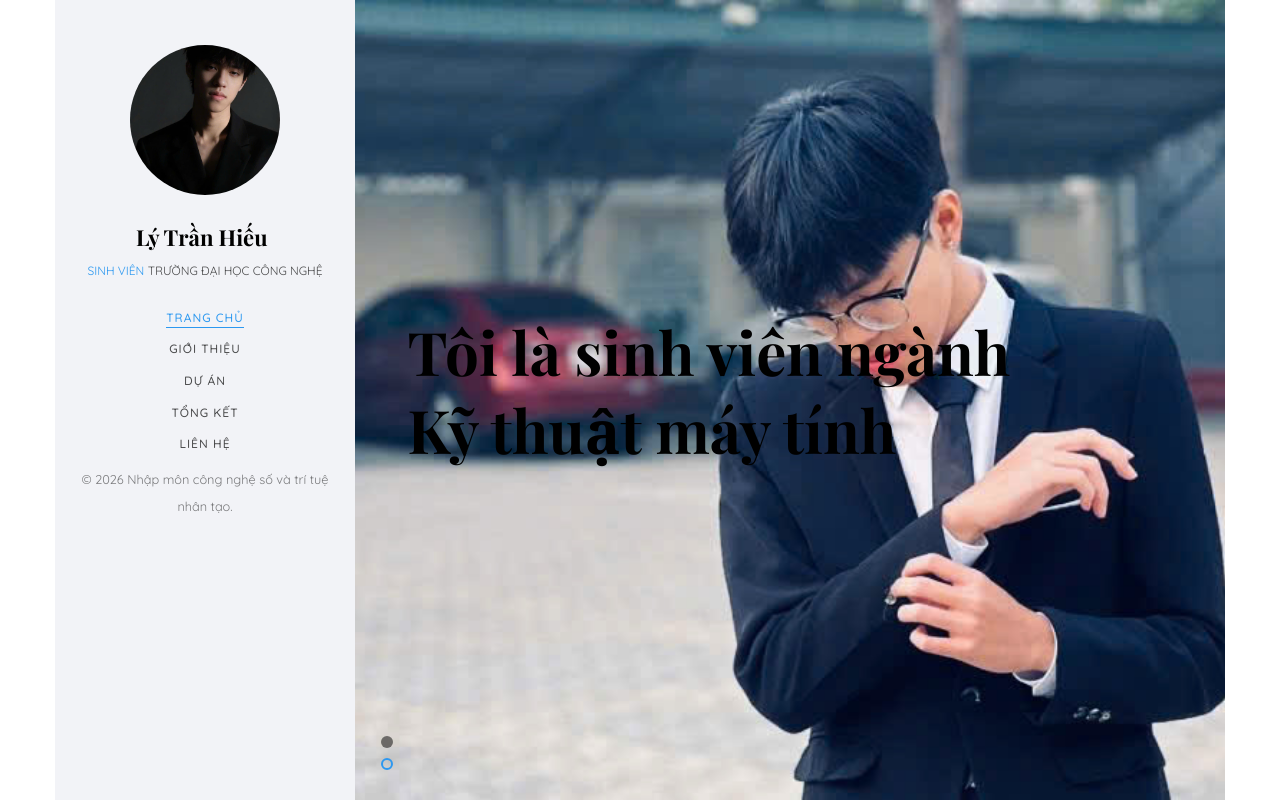
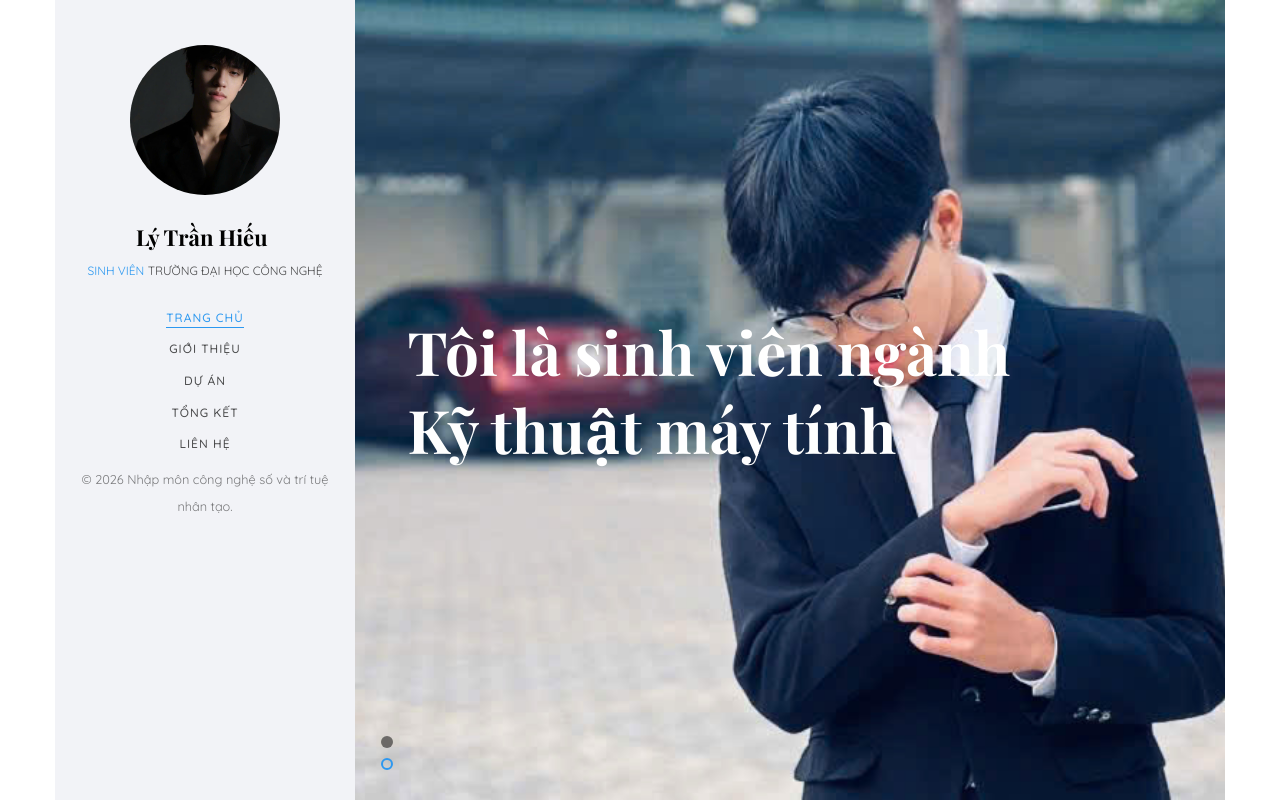
Before and after one commit to lytranhieu/lytranhieu.github.io, a plain HTML site: page index.html in a window 1280 px wide. Shown: the top 802 px of the page. Drawn offline with nearby package versions, Linux system fonts and the light colour scheme; files whose address does not match are found by name; a web font is replaced by a local one.

Commit message:
cap nhat

```diff
--- a/index.html
+++ b/index.html
@@ -104,7 +104,7 @@
 					   			<div class="col-md-6 col-md-offset-3 col-md-pull-3 col-sm-12 col-xs-12 js-fullheight slider-text">
 					   				<div class="slider-text-inner">
 					   					<div class="desc">
-						   					<h1><span style="white-space: nowrap;">Tôi là sinh viên ngành</span> <br><span style="white-space: nowrap;">Kỹ thuật máy tính</span></h1>
+						   					<h1><span style="white-space: nowrap; color: white !important;">Tôi là sinh viên ngành</span> <br><span style="white-space: nowrap; color: white !important;">Kỹ thuật máy tính</span></h1>
 											</div>
 					   				</div>
 					   			</div>
```
